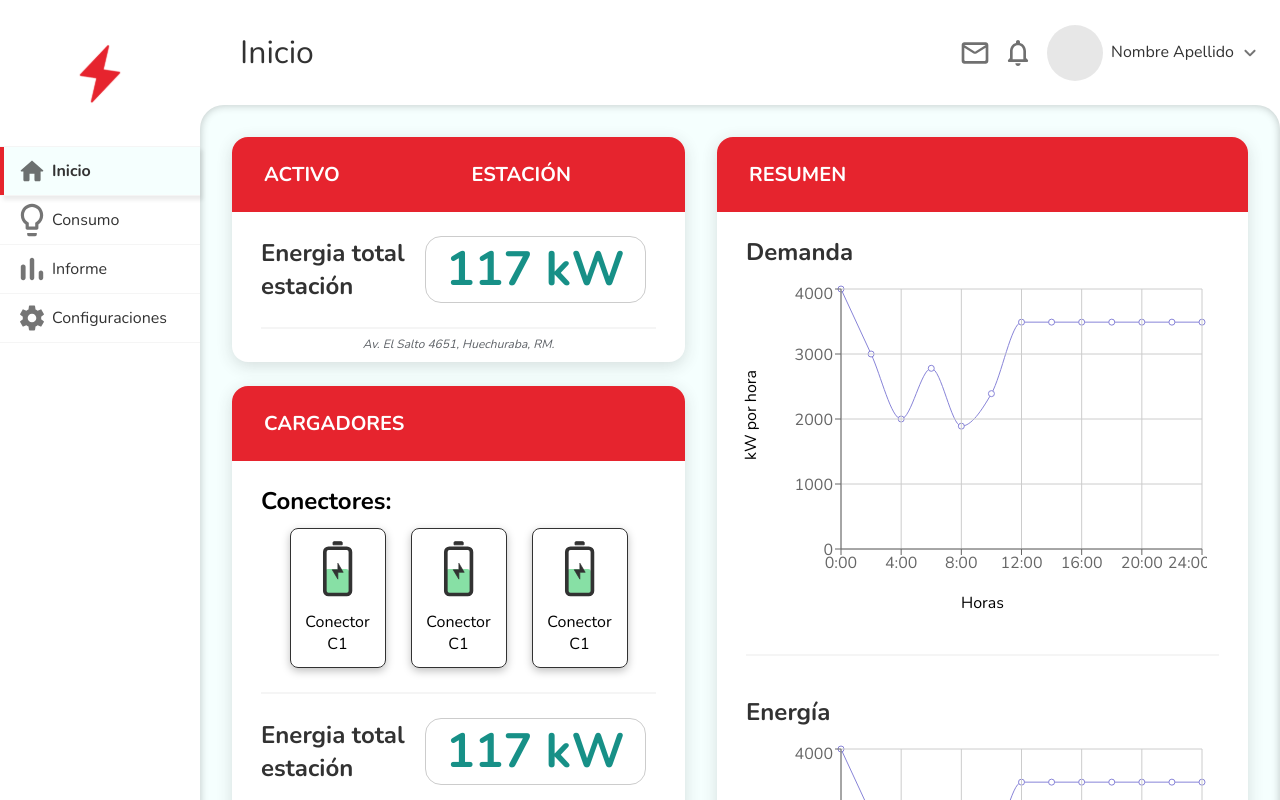
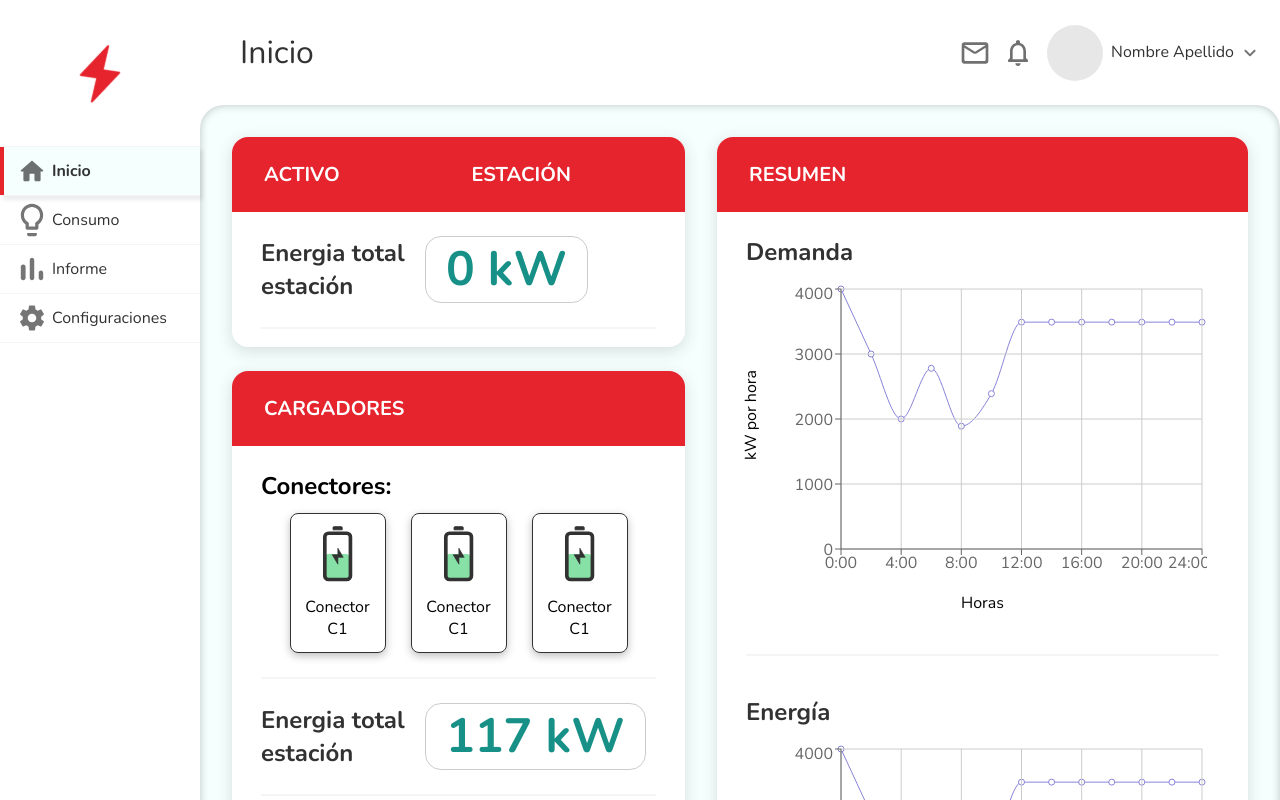
Before and after one commit to farriagadal/charge-monitor, a React (Vite) app: page / in a window 1280 px wide. Shown: the top 800 px of the page. Built offline with nearby package versions, Linux system fonts and the light colour scheme; no server answers.

Commit message:
fix card A

```diff
--- a/src/components/CardA/index.tsx
+++ b/src/components/CardA/index.tsx
@@ -8,9 +8,16 @@ const CardA = () => {
   const store = useSelector((state: any) => state.resources)
   const [assetsFiltered, setAssetsFiltered] = useState<any>(store.assets || [])
   const [stationsFiltered, setStationsFiltered] = useState<any>(store.assets || [])
+
+  const [selectedAsset, setSelectedAsset] = useState<any>(null)
+  const [selectedStation, setSelectedStation] = useState<any>(stationsFiltered || null)
+
   useEffect(() => {
     store.assets.length > 0 && setAssetsFiltered(store.assets)
     store.stations.length > 0 && setStationsFiltered(store.stations)
+    if (store.assets.length > 0) {
+      changeAsset({ value: store.assets[0].id, label: store.assets[0].name })
+    }
   }, [store])
 
   const getAssetsOptions = () => {
@@ -25,34 +32,46 @@ const CardA = () => {
     return array
   }
 
-  console.log('getAssetsOptions()', getAssetsOptions())
+  const changeAsset = (data: any) => {
+    setSelectedAsset(data)
+    const array = store.stations.filter((station: any) => station.assetId === data.value)
+    setStationsFiltered(array)
+    setSelectedStation({ value: array[0].id, label: array[0].name })
+  }
+
+  const changeStation = (data: any) => {
+    setSelectedStation(data)
+  }
+
+  const getStation = () => {
+    if (selectedStation) {
+      return store.stations.find((station: any) => station.id === selectedStation.value)
+    }
+    return null
+  }
 
   return (
     <Card>
       <Header>
         <Box>
           <p>ACTIVO</p>
-          {
-            getAssetsOptions().length > 0 &&
+          { getAssetsOptions().length > 0 &&
             <SelectInput
-              placeholder={'asdadasd'}
+              placeholder=""
               options={getAssetsOptions()}
               defaultValue={getAssetsOptions()[0]}
-              onChange={(data: any) => { console.log('onChange data', data) }}
+              onChange={changeAsset}
             />
-
           }
         </Box>
-
         <Box>
           <p>ESTACIÓN</p>
-          {
-            getStationsOptions().length > 0 &&
+          { getStationsOptions().length > 0 &&
             <SelectInput
-              placeholder={'asdadasd'}
+              placeholder=""
               options={getStationsOptions()}
               defaultValue={getStationsOptions()[0]}
-              onChange={(data: any) => { console.log('onChange data', data) }}
+              onChange={(data: any) => { changeStation(data) }}
             />
           }
         </Box>
@@ -60,10 +79,10 @@ const CardA = () => {
       <Body>
         <Flex>
           <p>Energia total estación</p>
-          <Energy>117 kW</Energy>
+          <Energy>{ getStation()?.total_energy || 0 } kW</Energy>
         </Flex>
         <Address>
-          Av. El Salto 4651, Huechuraba, RM.
+          { getStation()?.address }
         </Address>
       </Body>
     </Card>
```
